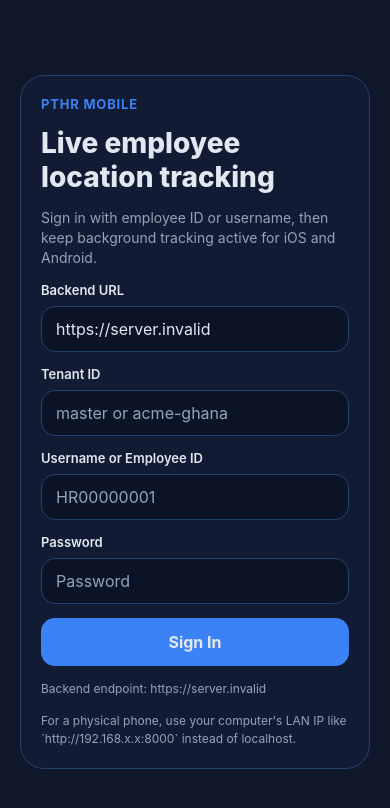
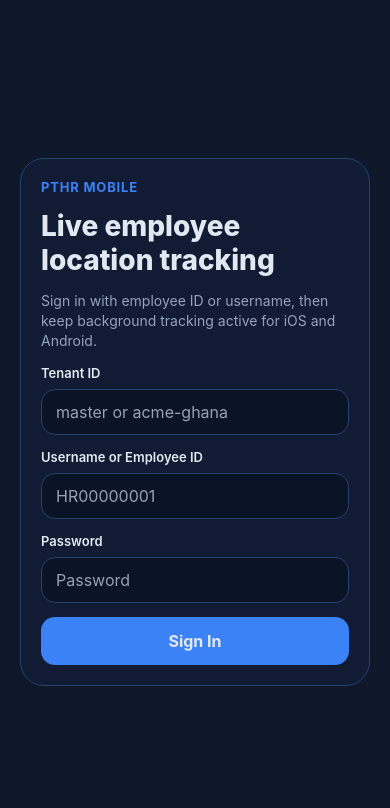
Before and after one commit to hodalor/PTHR, a React Native app: screen / in a window 390 px wide. Shown: the top 808 px of the page. Built offline with nearby package versions, Linux system fonts and the light colour scheme; no server answers; what expo-task-manager would draw is missing.

Commit message:
chore: add Gradle home build cache and transform files

```diff
--- a/src/config/env.ts
+++ b/src/config/env.ts
@@ -1,6 +1,6 @@
 import { Platform } from 'react-native';
 
-export const defaultApiBaseUrl = process.env.EXPO_PUBLIC_API_BASE_URL?.trim() || 'http://localhost:8000';
+export const defaultApiBaseUrl = process.env.EXPO_PUBLIC_API_BASE_URL?.trim() || 'https://pthr.onrender.com';
 
 export const normalizeApiBaseUrl = (value: string) => {
   const trimmed = String(value || '').trim().replace(/\/+$/, '');
--- a/src/context/AuthContext.tsx
+++ b/src/context/AuthContext.tsx
@@ -3,7 +3,6 @@
 import { fetchCurrentUser, loginWithCredentials, logoutSession } from '../services/auth';
 import {
   clearAuthSession,
-  loadApiBaseUrl,
   loadAuthSession,
   saveApiBaseUrl,
   saveAuthSession,
@@ -26,15 +25,15 @@
   const [authReady, setAuthReady] = useState(false);
   const [isAuthenticating, setIsAuthenticating] = useState(false);
   const [session, setSession] = useState<AuthSession | null>(null);
-  const [apiBaseUrl, updateApiBaseUrl] = useState(defaultApiBaseUrl);
+  const [apiBaseUrl, updateApiBaseUrl] = useState(resolveApiBaseUrl(defaultApiBaseUrl));
 
   useEffect(() => {
     const restore = async () => {
       try {
         const storedSession = await loadAuthSession();
-        const storedApiBaseUrl = await loadApiBaseUrl();
-        const nextApiBaseUrl = resolveApiBaseUrl(storedApiBaseUrl || defaultApiBaseUrl);
+        const nextApiBaseUrl = resolveApiBaseUrl(defaultApiBaseUrl);
         updateApiBaseUrl(nextApiBaseUrl);
+        await saveApiBaseUrl(nextApiBaseUrl);
         if (!storedSession) {
           return;
         }
--- a/src/screens/LoginScreen.tsx
+++ b/src/screens/LoginScreen.tsx
@@ -1,19 +1,14 @@
-import { useEffect, useState } from 'react';
+import { useState } from 'react';
 import { ActivityIndicator, KeyboardAvoidingView, Platform, Pressable, StyleSheet, Text, TextInput, View } from 'react-native';
 import { useAuth } from '../context/AuthContext';
 import { colors } from '../theme';
 
 export const LoginScreen = () => {
-  const { apiBaseUrl, isAuthenticating, login, setApiBaseUrl } = useAuth();
-  const [backendUrl, setBackendUrl] = useState(apiBaseUrl);
+  const { isAuthenticating, login } = useAuth();
   const [tenantId, setTenantId] = useState('');
   const [identifier, setIdentifier] = useState('');
   const [password, setPassword] = useState('');
   const [error, setError] = useState('');
-
-  useEffect(() => {
-    setBackendUrl(apiBaseUrl);
-  }, [apiBaseUrl]);
 
   const handleLogin = async () => {
     setError('');
@@ -27,7 +22,6 @@
       return;
     }
     try {
-      await setApiBaseUrl(backendUrl.trim() || apiBaseUrl);
       await login(normalizedTenantId, identifier.trim(), password);
     } catch (loginError) {
       setError(loginError instanceof Error ? loginError.message : 'Unable to sign in');
@@ -40,19 +34,6 @@
         <Text style={styles.eyebrow}>PTHR Mobile</Text>
         <Text style={styles.title}>Live employee location tracking</Text>
         <Text style={styles.subtitle}>Sign in with employee ID or username, then keep background tracking active for iOS and Android.</Text>
-
-        <View style={styles.fieldGroup}>
-          <Text style={styles.label}>Backend URL</Text>
-          <TextInput
-            value={backendUrl}
-            onChangeText={setBackendUrl}
-            placeholder="http://192.168.1.10:8000"
-            placeholderTextColor={colors.textMuted}
-            autoCapitalize="none"
-            autoCorrect={false}
-            style={styles.input}
-          />
-        </View>
 
         <View style={styles.fieldGroup}>
           <Text style={styles.label}>Tenant ID</Text>
@@ -97,9 +78,6 @@
         <Pressable style={styles.button} onPress={handleLogin} disabled={isAuthenticating}>
           {isAuthenticating ? <ActivityIndicator color={colors.text} /> : <Text style={styles.buttonText}>Sign In</Text>}
         </Pressable>
-
-        <Text style={styles.helper}>Backend endpoint: {apiBaseUrl}</Text>
-        <Text style={styles.helper}>For a physical phone, use your computer&apos;s LAN IP like `http://192.168.x.x:8000` instead of localhost.</Text>
       </View>
     </KeyboardAvoidingView>
   );
@@ -167,11 +145,6 @@
     fontSize: 16,
     fontWeight: '700',
   },
-  helper: {
-    color: colors.textMuted,
-    fontSize: 12,
-    lineHeight: 18,
-  },
   error: {
     color: colors.danger,
     fontSize: 13,
--- a/src/services/http.ts
+++ b/src/services/http.ts
@@ -20,7 +20,7 @@
       ...(options.body !== undefined ? { body: JSON.stringify(options.body) } : {}),
     });
   } catch (error) {
-    throw new Error(`Unable to reach backend at ${requestUrl}`);
+    throw new Error('Unable to reach the server. Check your internet connection and try again.');
   }
 
   const data = (await response.json().catch(() => null)) as T | { error?: string } | null;
```
Also changed, not shown: metro.config.js (added, +8 -0 lines), 1 other file (tests, documents, lock files or other folders).
